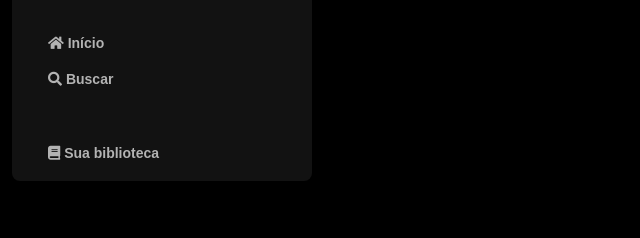
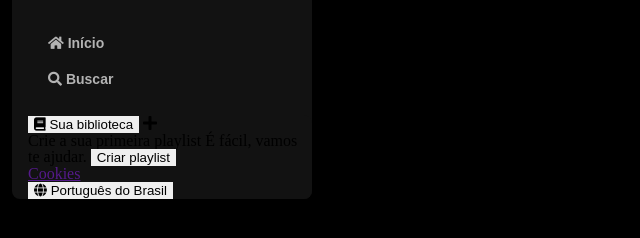
Before and after one commit to johnywalves/spotify-imersao-alura, a plain HTML site: page index.html in a window 1280 px wide. Shown: the part 74-312 px from the top of the page, without its empty margins (0-640 px from the left). Drawn offline with Linux system fonts and the light colour scheme.

Commit message:
:sparkles: criar biblioteca

```diff
--- a/index.html
+++ b/index.html
@@ -46,14 +46,34 @@
           </li>
         </ul>
 
-        <ul>
-          <li>
-            <a href="">
-              <span class="fa fa-book"></span>
+        <div class="library">
+          <div class="library__content">
+            <button class="library__button">
+              <span class="fa fas fa-book"></span>
               <span>Sua biblioteca</span>
-            </a>
-          </li>
-        </ul>
+            </button>
+            <span class="fa fa-plus"></span>
+          </div>
+
+          <section class="section-playlist">
+            <div class="section-playlist__content">
+              <span class="text title">Crie a sua primeira playlist</span>
+              <span class="text subtitle">É fácil, vamos te ajudar.</span>
+              <button class="section-playlist__button">Criar playlist</button>
+            </div>
+          </section>
+
+          <div class="cookies">
+            <a href="">Cookies</a>
+          </div>
+
+          <div class="languagues">
+            <button class="languagues__button">
+              <span class="fa fa-globe"></span>
+              <span>Português do Brasil</span>
+            </button>
+          </div>
+        </div>
       </nav>
     </div>
   </body>
--- a/style.css
+++ b/style.css
@@ -48,3 +48,12 @@ body {
   font-size: 14px;
   font-family: "DM-sans", sans-serif;
 }
+
+.library {
+  background-color: #121212;
+  border-radius: 8px;
+
+  display: flex;
+  justify-content: space-between;
+  flex-direction: column;
+}
```
